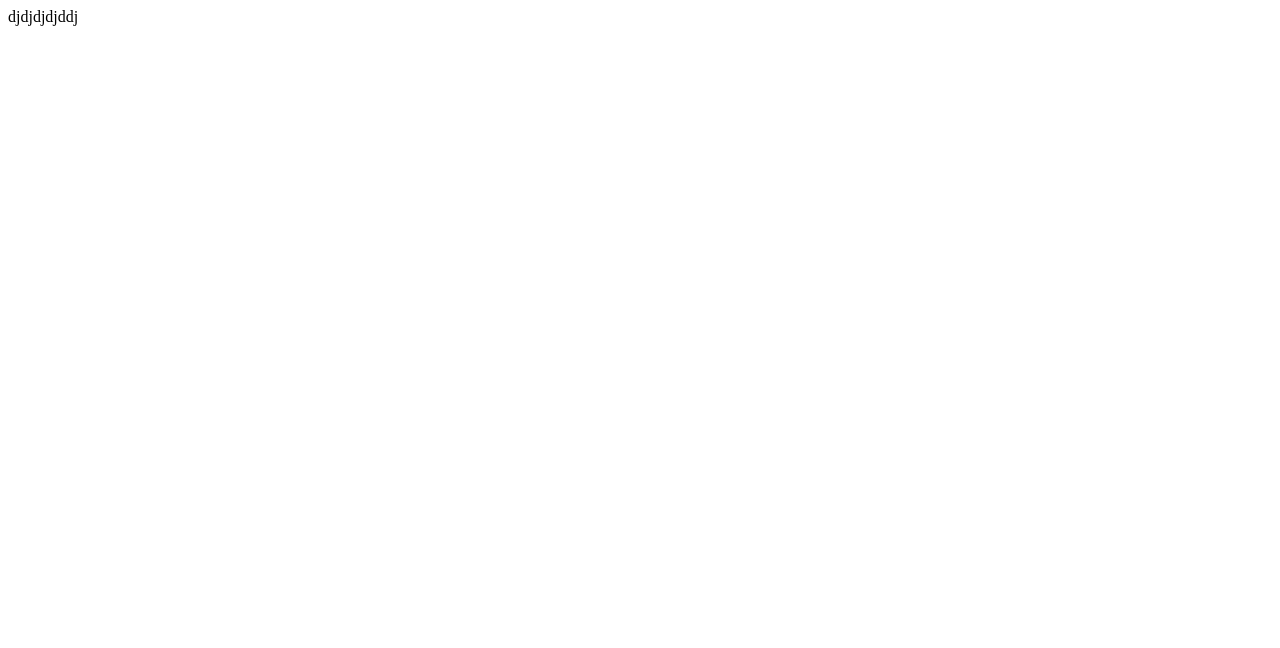
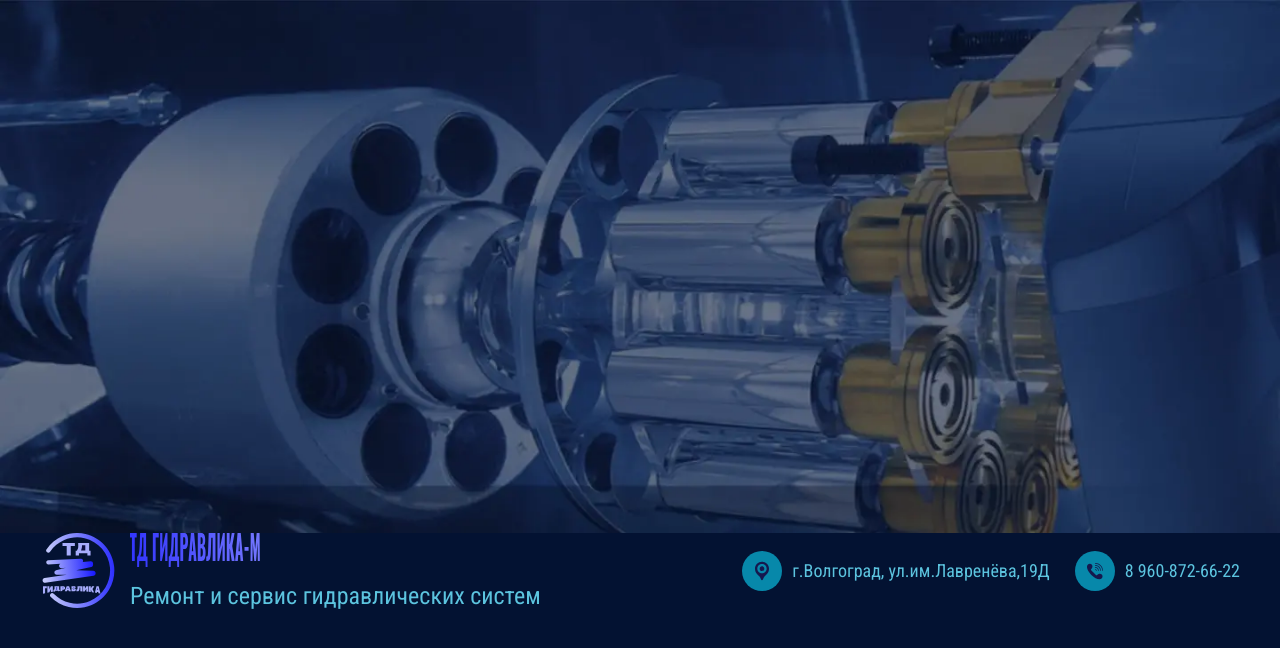
Before and after one commit to Dmitry1964/gidravlika_tech, a React (Vite) app: page / in a window 1280 px wide. Shown: the top 648 px of the page. Built offline with nearby package versions, Linux system fonts and the light colour scheme.

Commit message:
Добавляет logo-block

```diff
--- a/index.html
+++ b/index.html
@@ -47,7 +47,7 @@
 <noscript><div><img src="https://mc.yandex.ru/watch/102315430" style="position:absolute; left:-9999px;" alt="" /></div></noscript> -->
 <!-- /Yandex.Metrika counter -->
 
-    <div class="page-wrapper" id="root"></div>
+    <div id="root"></div>
     <script type="module" src="/src/main.tsx"></script>
   </body>
 </html>
--- a/src/app/app.tsx
+++ b/src/app/app.tsx
@@ -4,6 +4,7 @@ import { RouterProvider } from "react-router-dom";
 import {AppRoutes} from "./routes/routes";
 import Layout from "../pages/layout/layout";
 import { ScrollTop } from "src/shared/scroll-top";
+import "src/styles/global.scss";
 
 const App = (): React.ReactNode => {
   const router = createBrowserRouter([
--- /dev/null
+++ b/src/features/logo-block/index.ts
@@ -0,0 +1,3 @@
+import LogoBlock from "./ui/logo-block";
+
+export {LogoBlock}
--- /dev/null
+++ b/src/features/logo-block/ui/logo-block.module.scss
@@ -0,0 +1,43 @@
+@use 'src/styles/variables.scss' as *;
+
+.logo_block_wrapper {
+  display: flex;
+  justify-content: space-between;
+  align-items: center;
+  height: 75px;
+}
+
+.logo_block_text {
+  display: flex;
+  flex-direction: column;
+  justify-content: space-between;
+  flex: 1;
+  height: 100%;
+  margin-left: 15px;
+
+  span {
+    font-size: 2.4rem;
+    line-height: 2.4rem;
+    color: $color-malibu;
+  }
+}
+
+.logo_block_contacts {
+  display: flex;
+  justify-content: flex-end;
+  gap: 25px;
+}
+
+.logo_block_contacts_address,
+.logo_block_contacts_link {
+  display: flex;
+  justify-content: flex-end;
+  align-items: center;
+  gap: 10px;
+
+  span {
+    font-size: 1.8rem;
+    line-height: auto;
+    color: $color-malibu;
+  }
+}
--- /dev/null
+++ b/src/features/logo-block/ui/logo-block.tsx
@@ -0,0 +1,51 @@
+import cls from './logo-block.module.scss';
+
+const LogoBlock = () => {
+  return (
+    <div className={cls.logo_block}>
+      <div className="container">
+        <div className={cls.logo_block_wrapper}>
+          <div className={cls.logo_block_img}>
+            <img
+              src="/images/svg/logo-desktop.svg"
+              width={75}
+              height={75}
+              alt="Logo"
+            />
+          </div>
+          <div className={cls.logo_block_text}>
+            <img
+              src="/images/svg/logo-name.svg"
+              width={130}
+              height={30}
+              alt="Logo Name"
+            />
+            <span>Ремонт и сервис гидравлических систем</span>
+          </div>
+          <div className={cls.logo_block_contacts}>
+            <div className={cls.logo_block_contacts_address}>
+              <img
+                src="/images/svg/point.svg"
+                width={40}
+                height={40}
+                alt="Point Icon"
+              />
+              <span>г.Волгоград, ул.им.Лавренёва,19Д</span>
+            </div>
+            <a className={cls.logo_block_contacts_link} href="tel:+79608726622">
+              <img
+                src="/images/svg/icon-phone.svg"
+                width={40}
+                height={40}
+                alt="Phone Icon"
+              />
+              <span>8 960-872-66-22</span>
+            </a>
+          </div>
+        </div>
+      </div>
+    </div>
+  );
+};
+
+export default LogoBlock;
--- a/src/pages/layout/layout.tsx
+++ b/src/pages/layout/layout.tsx
@@ -1,12 +1,13 @@
-import { Outlet } from "react-router-dom"
+import { Outlet } from 'react-router-dom';
+import { Header } from 'src/widgest/header';
 
 const Layout = () => {
-    return(
-        <>
-            <main>djdjdjdjddj</main>
-            <Outlet/>
-        </>
-    )
-}
+  return (
+    <>
+      <Header />
+      <Outlet />
+    </>
+  );
+};
 
 export default Layout;
--- a/src/styles/global.scss
+++ b/src/styles/global.scss
@@ -1,5 +1,5 @@
 @use "../styles/fonts.scss";
-@use "../styles/variables.scss";
+@use "../styles/variables.scss" as *;
 @use "../styles/container.scss";
 @use "../styles/mixins.scss";
 
@@ -20,8 +20,9 @@ html {
   font-style: normal;
   font-weight: 400;
   font-size: 10px;
-  font-family: variables.$ff-default;
-  color: variables.$color-default-black;
+  font-family: $ff-default;
+  color: $color-default-black;
+
 
   -webkit-font-smoothing: antialiased;
   -moz-osx-font-smoothing: grayscale;
@@ -32,14 +33,15 @@ html {
 }
 
 body {
-  // width: 100%;
-  // height: 100%;
-  background-color: variables.$color-default-white;
-  font-family: variables.$ff-default;
+  max-width: 1440px;
+  height: 100%;
+  background-color: $color-midnight-express;
+  font-family: $ff-default;
+  margin: 0 auto;
 }
 
 a {
-  color: variables.$color-default-black;
+  color: $color-default-black;
   text-decoration: none;
 }
 
@@ -61,9 +63,9 @@ textarea {
 // если в стилях уже используется box-shadow есть другое решение -
 // задать к списку транзишенов `background-color 10000000s ease-out`
 input:-webkit-autofill {
-  box-shadow: inset 0 0 0 1000px variables.$color-default-white;
+  box-shadow: inset 0 0 0 1000px $color-default-white;
 
-  -webkit-text-fill-color: variables.$color-default-black;
+  -webkit-text-fill-color: $color-default-black;
 }
 
 // firefox placeholder \ invalid fix + ios bdrs
--- /dev/null
+++ b/src/widgest/header/index.ts
@@ -0,0 +1,3 @@
+import Header from "./ui/header";
+
+export { Header };
--- /dev/null
+++ b/src/widgest/header/ui/header.tsx
@@ -0,0 +1,18 @@
+import { LogoBlock } from 'src/features/logo-block';
+import cls from './header.module.scss';
+
+const Header = () => {
+  return (
+    <header className={cls.header}>
+      <div className={cls.header_banner}>
+        <picture>
+            <source srcSet="/images/banner/banner-desktop.webp" type="image/webp" />
+            <img src="/images/banner/banner-desktop.jpg" width="100%" height="100%" alt="Header Banner" />
+        </picture>
+      </div>
+      <LogoBlock />
+    </header>
+  );
+};
+
+export default Header;
```
Also changed, not shown: public/images/banner/banner-desktop.jpg, public/images/banner/banner-desktop.webp, src/widgest/header/ui/header.module.scss (added).
